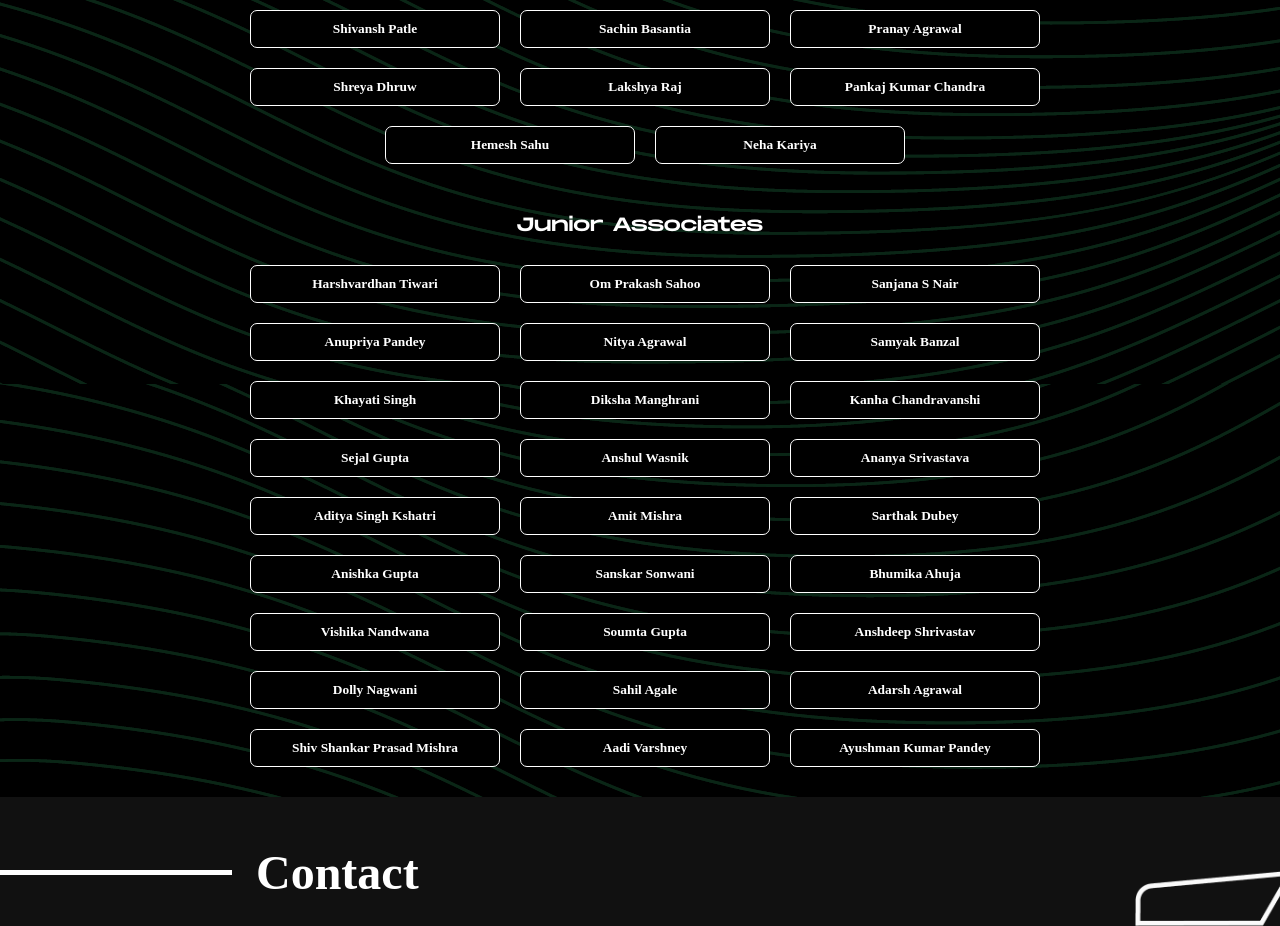
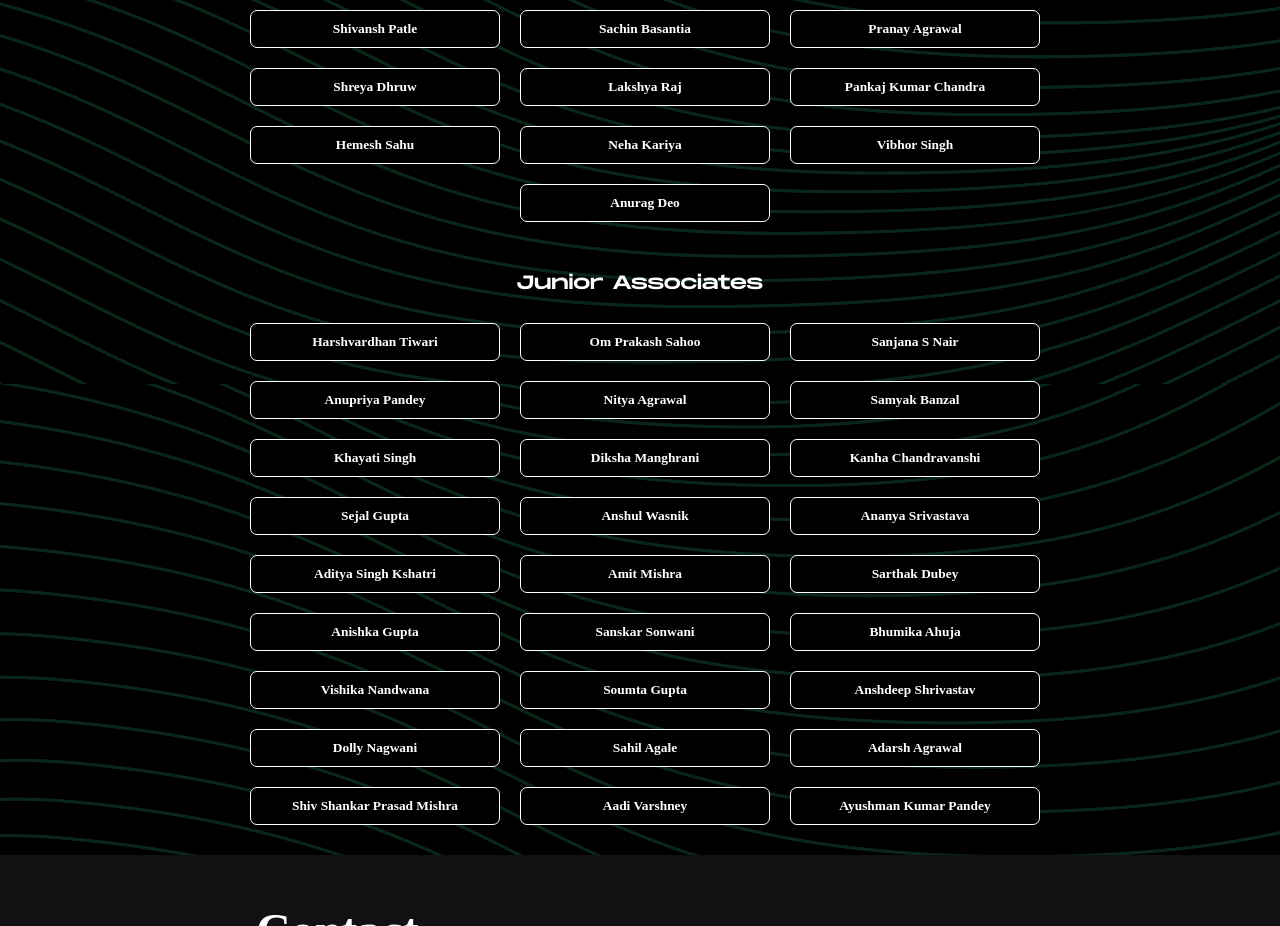
Before and after one commit to harshalwasnik22/fcc-website-new, a website built with Vite: page index.html in a window 1280 px wide. Shown: the part 4460-5386 px from the top of the page. Built offline with nearby package versions, Linux system fonts and the light colour scheme; files whose address does not match are found by name; a web font is replaced by a local one.

Commit message:
UpdatedTeams

```diff
--- a/index.html
+++ b/index.html
@@ -478,6 +478,12 @@
               <div class="associate_item">
                 <h6>Neha Kariya</h6>
               </div>
+              <div class="associate_item">
+                <h6>Vibhor Singh</h6>
+              </div>
+              <div class="associate_item">
+                <h6>Anurag Deo</h6>
+              </div>
 
           </div>
         </div>
```
